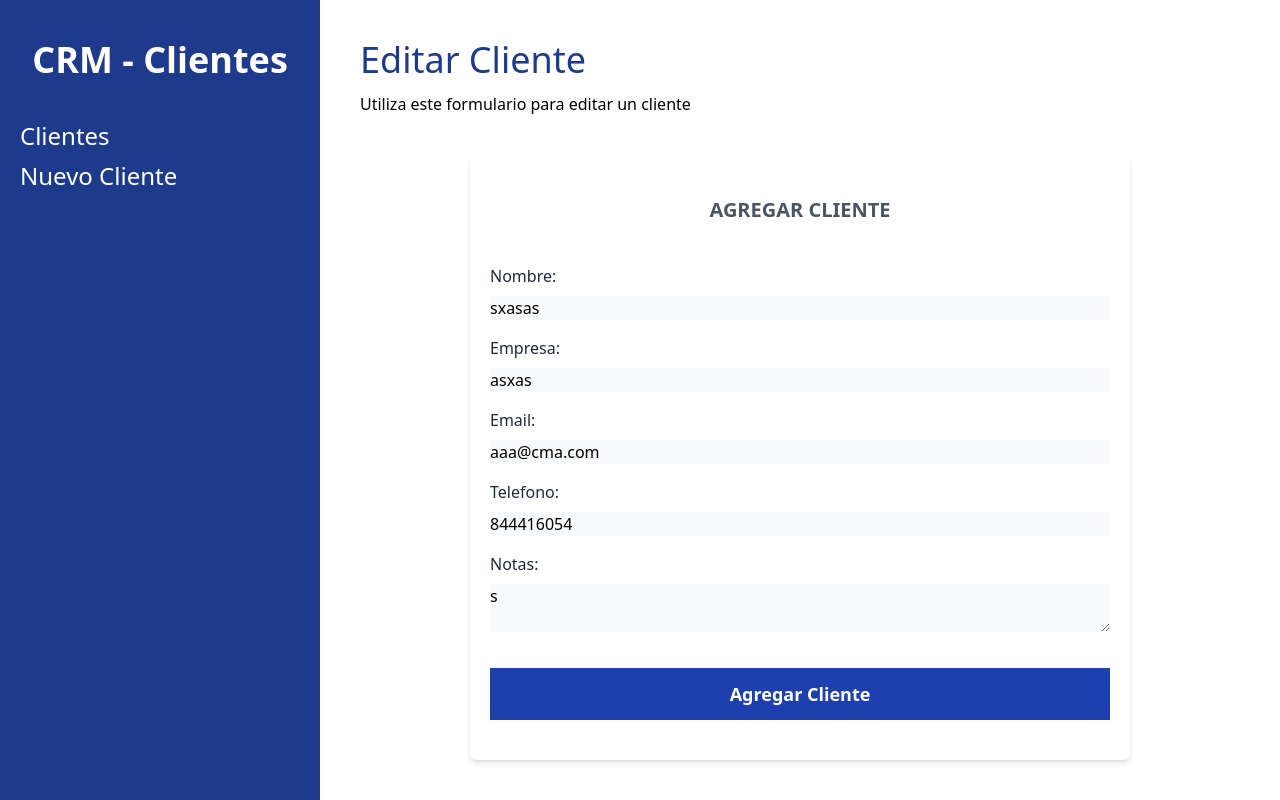
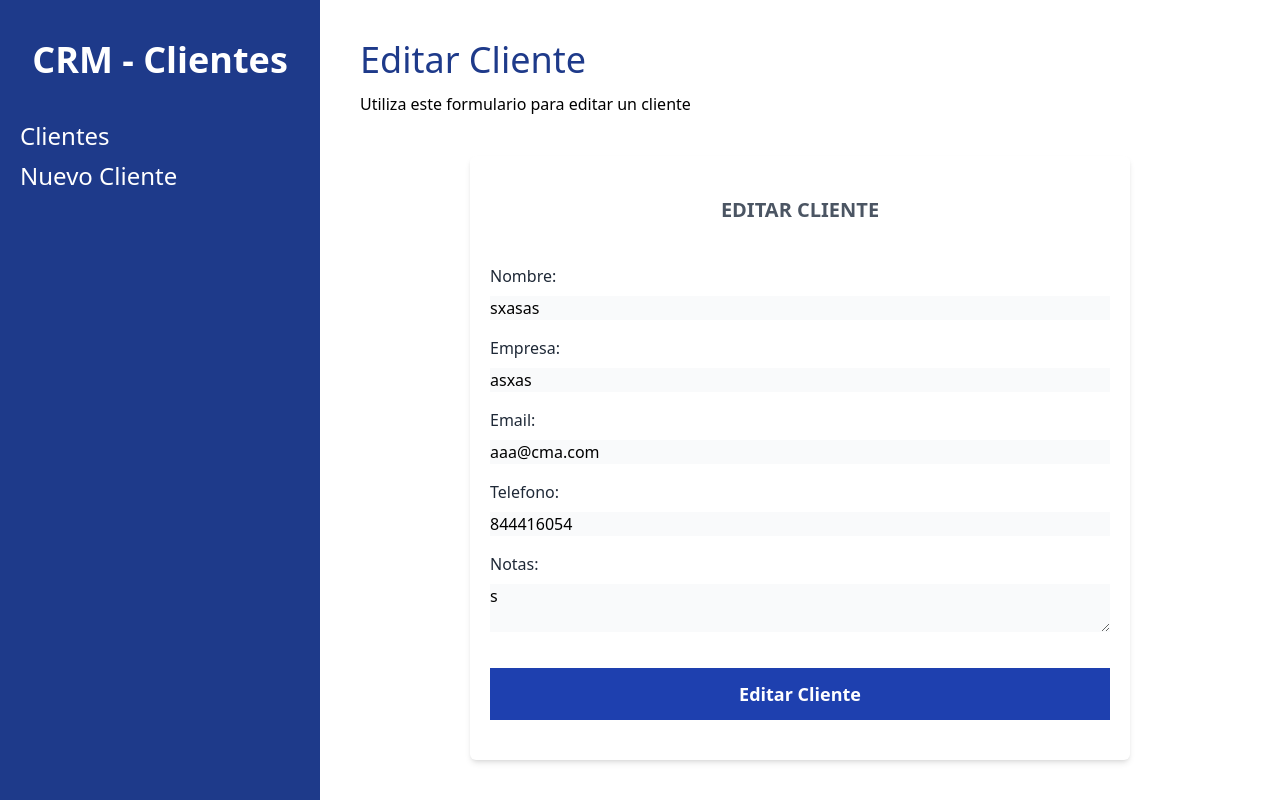
Before and after one commit to alicia-granados/MERN-EXPERIMENTS, a React (Vite) app in the folder Proyecto 4/crm-React/: page /clientes/editar/1 in a window 1280 px wide. Built offline with nearby package versions, Linux system fonts and the light colour scheme; data requests are answered from the project's data file.

Commit message:
feat: :sparkles: React: Mostrando textos de forma condicional

```diff
--- a/Proyecto 4/crm-React/src/components/Formulario.jsx
+++ b/Proyecto 4/crm-React/src/components/Formulario.jsx
@@ -40,7 +40,7 @@ const Formulario = ({cliente}) => {
 
     return (
         <div className='bg-white mt-10 px-5 py-10 rounded-md shadow-md md:w-3/4 mx-auto'>
-            <h1 className='text-gray-600 font-bold text-xl uppercase text-center'>Agregar Cliente</h1>
+            <h1 className='text-gray-600 font-bold text-xl uppercase text-center'>{cliente?.nombre ? 'Editar Cliente' : 'Agregar Cliente'}</h1>
 
             <Formik
                 initialValues={{
@@ -148,7 +148,7 @@ const Formulario = ({cliente}) => {
                             </div>
 
                             <input
-                                type='submit'  value='Agregar Cliente'
+                                type='submit'  value={cliente?.id ? 'Editar Cliente' : 'Agregar Cliente'}
                                 className='mt-5 w-full bg-blue-800 p-3 text-white font-bold text-lg'
                             />
                         </Form>
```
